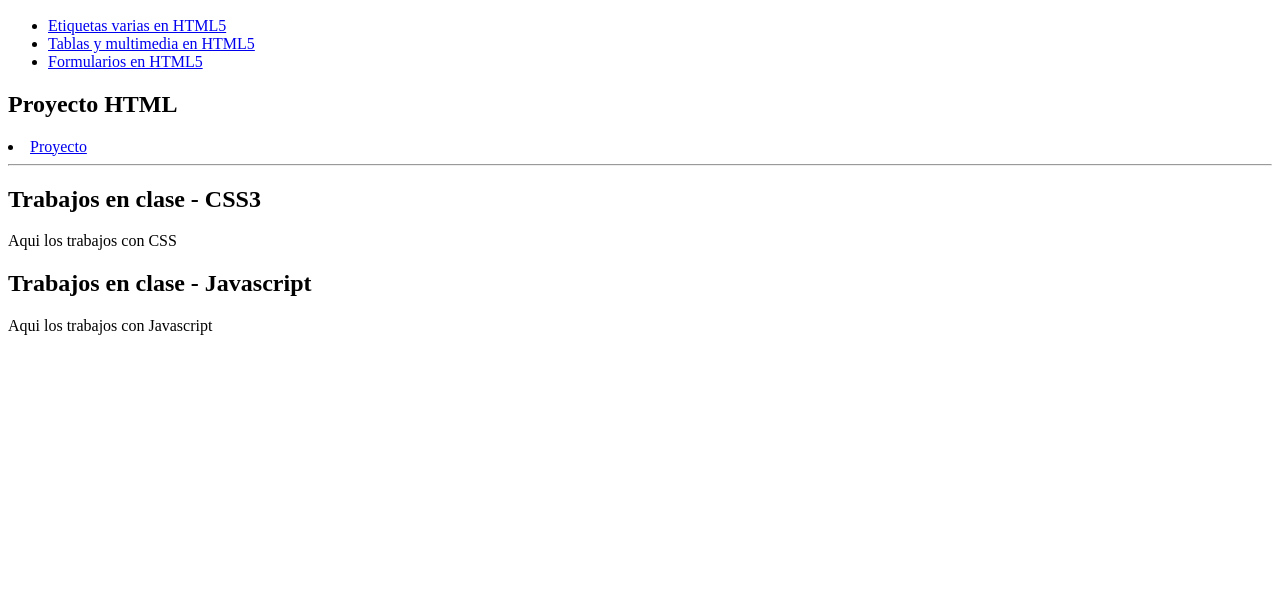
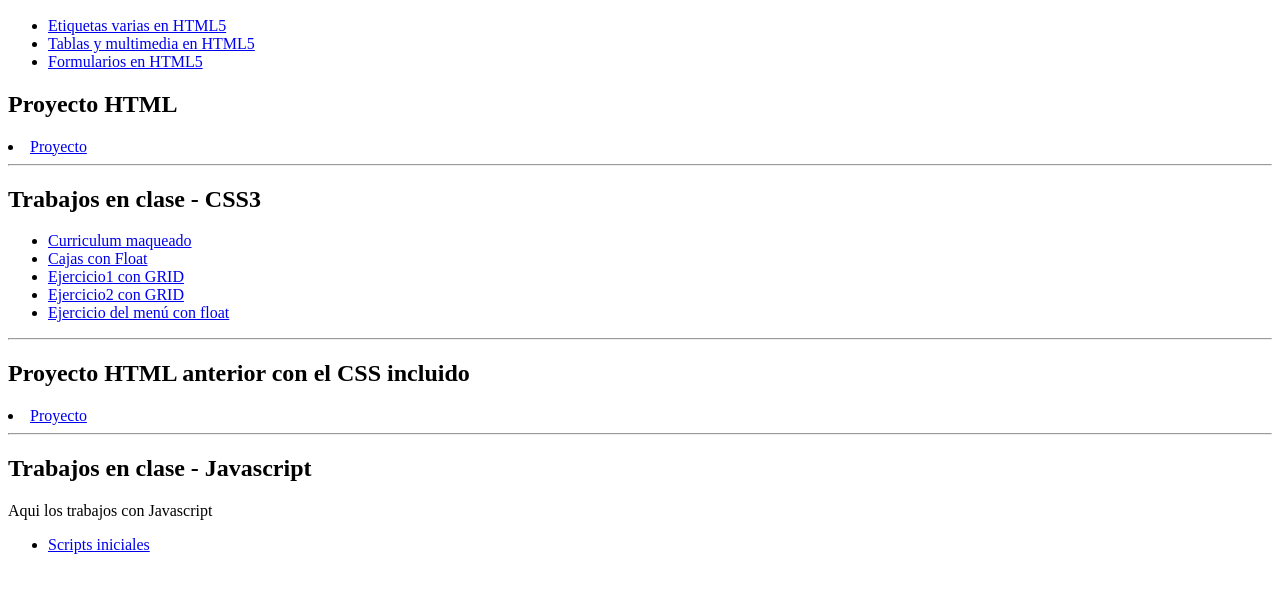
Before and after one commit to anaguca/anaguca.github.io, a plain HTML site: page index.html in a window 1280 px wide. Shown: the part 110-702 px from the top of the page. Drawn offline with Linux system fonts and the light colour scheme.

Commit message:
Update index.html

```diff
--- a/index.html
+++ b/index.html
@@ -18,8 +18,21 @@
             <li><a href="./proyecto/miproyecto.html"> Proyecto </a></li></li>
         <hr>
         <h2>Trabajos en clase - CSS3</h2>
-            <p>Aqui los trabajos con CSS </p>
+        <ul>
+            <li><a href="./etiquetas/etiquetas.html"> Curriculum maqueado </a></li>
+            <li><a href="./tablas/tablas.html"> Cajas con Float </a></li></li>
+            <li><a href="./formulario/formulario.html"> Ejercicio1 con GRID  </a></li></li>
+            <li><a href="./formulario/formulario.html"> Ejercicio2 con GRID  </a></li></li>
+            <li><a href="./formulario/formulario.html"> Ejercicio del menú con float  </a></li></li>
+        </ul>
+        <hr>
+        <h2>Proyecto HTML anterior con el CSS incluido </h2>
+            <li><a href="./proyecto/miproyecto.html"> Proyecto </a></li></li>
+        <hr>
         <h2>Trabajos en clase - Javascript</h2>
-            <p>Aqui los trabajos con Javascript </p>
+        <p>Aqui los trabajos con Javascript </p>
+        <ul>
+            <li><a href="./etiquetas/etiquetas.html"> Scripts iniciales </a></li>
+        </ul>
     </body>
 </html>
```
